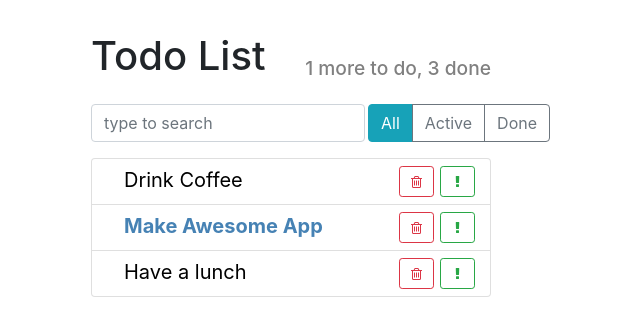
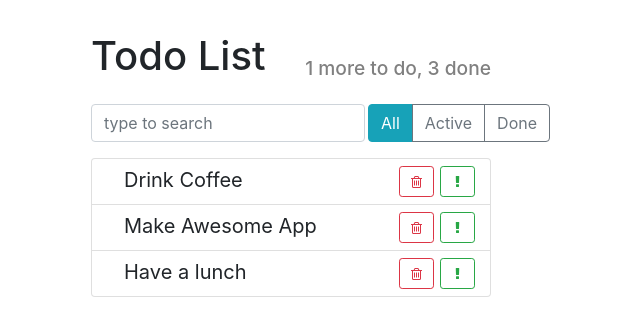
Before and after one commit to OlBob/todo-react-app, a React (Create React App) app: page / in a window 1280 px wide. Shown: the top 336 px of the page, without its empty margins (349-989 px from the left). Built offline with nearby package versions, Linux system fonts and the light colour scheme.

Commit message:
added state to TodoListItem

```diff
--- a/src/components/TodoListItem/TodoListItem.jsx
+++ b/src/components/TodoListItem/TodoListItem.jsx
@@ -1,32 +1,51 @@
-import React, { Component } from 'react'
-import './TodoListItem.css'
+import React, { Component } from 'react';
+import './TodoListItem.css';
 
 export default class TodoListItem extends Component {
+    state = {
+        done: false,
+        important: false,
+    };
+
     onLabelClick = () => {
         // debugger
-        console.log(`Done: ${this.props.label}`)
-    }
+        console.log(`Done: ${this.props.label}`);
+        this.setState(({ done }) => {
+            return {
+                done: !done,
+            };
+        });
+    };
+
+    onMarkImportant = () => {
+        this.setState(({ important }) => {
+            return {
+                important: !important,
+            };
+        });
+    };
 
     render() {
-        const { label, important = false } = this.props
+        const { label } = this.props;
+        const { done, important } = this.state;
 
-        const style = {
-            color: important ? 'steelblue' : 'black',
-            fontWeight: important ? 'bold' : 'normal',
-        }
+        let classNames = 'todo-list-item';
+
+        if (done) classNames += ' done';
+        if (important) classNames += ' important';
 
         return (
-            <span className="todo-list-item">
+            <span className={classNames}>
                 <span
                     className="todo-list-item-label"
-                    style={style}
                     onClick={this.onLabelClick}>
                     {label}
                 </span>
 
                 <button
                     type="button"
-                    className="btn btn-outline-success btn-sm float-right">
+                    className="btn btn-outline-success btn-sm float-right"
+                    onClick={this.onMarkImportant}>
                     <i className="fa fa-exclamation" />
                 </button>
 
@@ -36,6 +55,6 @@ export default class TodoListItem extends Component {
                     <i className="fa fa-trash-o" />
                 </button>
             </span>
-        )
+        );
     }
 }
```
